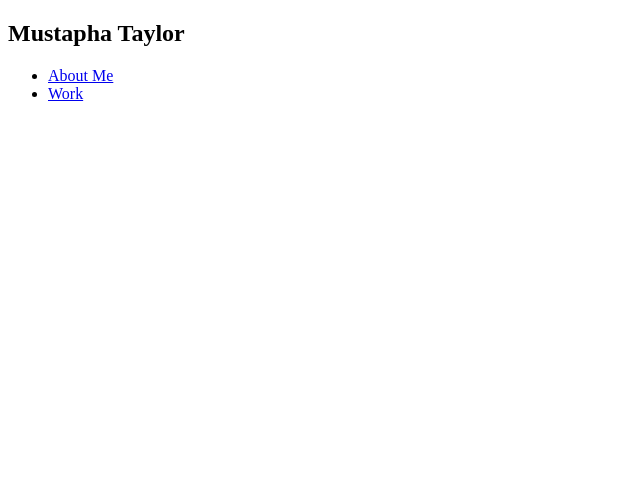
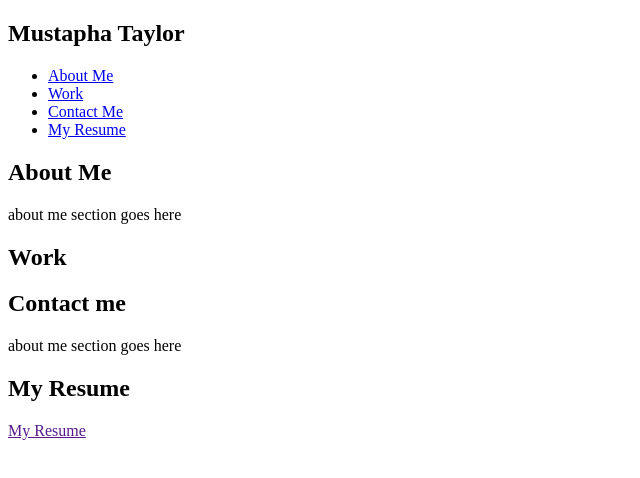
Before and after one commit to mtaylo1/My-Professional-Portfolio, a plain HTML site: page index.html in a window 1280 px wide. Shown: the whole page, without its empty margins (0-640 px from the left). Drawn offline with Linux system fonts and the light colour scheme.

Commit message:
building structure of website

```diff
--- a/index.html
+++ b/index.html
@@ -9,22 +9,55 @@
     </head>
     <body>
     <section class-"header">
-        <!--header-->
+        <!--Header-->
         <h1>Mustapha Taylor</h1>
-        <!--navigation-->
+        <!--Navigation-->
         <nav>
             <ul>
                 <li>
-                    <!--anchor element-->
+                    <!--Anchor element-->
                     <a href="#about-me">About Me</a>
                 </li>
                 <li>
                     <a href="work">Work</a>
                 </li>
+                <li>
+                    <a href="contact-me">Contact Me</a>
+                </li>
+                <li>
+                    <a href="my-resume">My Resume</a>
+                </li>
             </ul>
+                <!--End Anchor Element-->
         </nav>
+        <!--End Navigation-->
     </section>
+    <!--'about me' Section-->
+    <h2>About Me</h2>
+        <article class="about-me">
+            about me section goes here
+        </article>
+    <!--End 'about me' Section-->
 
+    <!--Work Section-->
+    <h2>Work</h2>
+        <article class="work">
+    <section class="Work"></section>
+    <!--End Work Section-->
 
+    <!--Contact Me Section-->
+    <h2>Contact me</h2>
+        <article class="contact-me">
+        about me section goes here
+    </article>
+    <!--End Contact Me Section-->
+    </body>
+
+    <!--Resume-->
+    <h2>My Resume</h2>
+    <article class="resume">
+     <a href="">My Resume</a>
+    </article>
+    <!--End Contact Me Section-->
     </body>
 </html>
```
